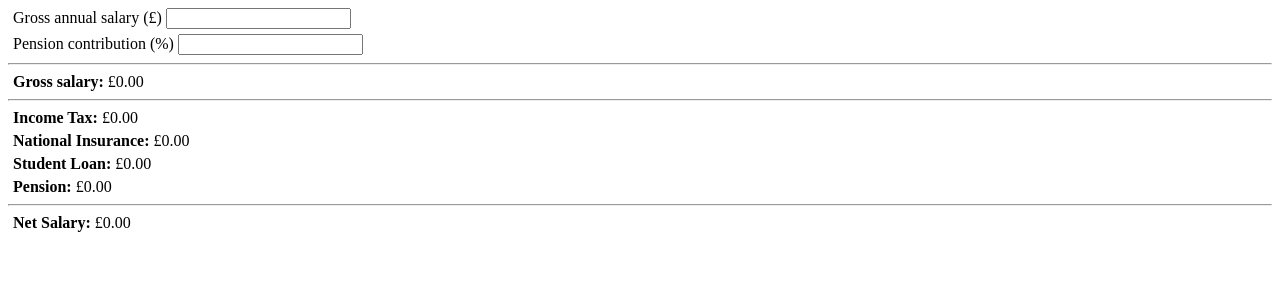
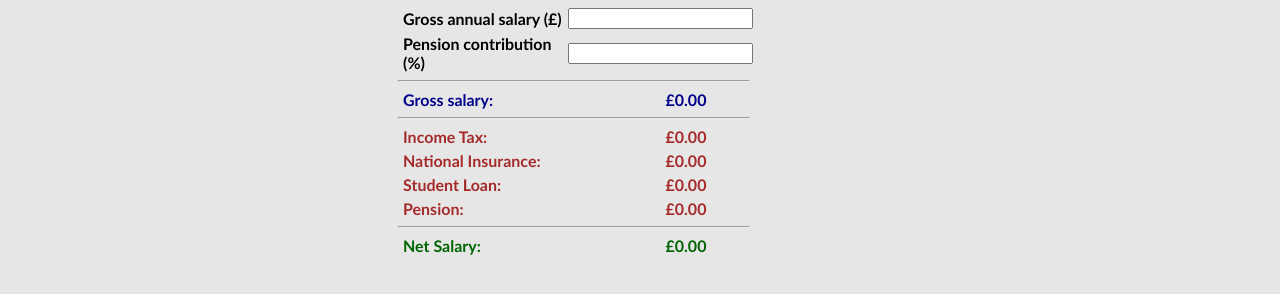
Before and after one commit to r-gilchrist/salary-calculator-typescript, a website with bundled scripts: page index.html in a window 1280 px wide. Built offline with nearby package versions, Linux system fonts and the light colour scheme.

Commit message:
Made it look a bit nicer.

```diff
--- a/index.html
+++ b/index.html
@@ -17,30 +17,30 @@
       <input class="input-value" type="text" id="pension-input" />
     </div>
     <hr>
-      <div class="output-field">
+      <div class="output-blue">
         <p class="output-text"><b>Gross salary:</b></p>
         <p class="output-value" id="gross-output">£0.00</p>
       </div>
       <hr>
-      <div class="output-field">
-        <p class="output-text"><b>Income Tax:</b></p>
+      <div class="output-orange">
+        <p class="output-text">Income Tax:</b></p>
         <p class="output-value" id="tax-output">£0.00</p>
       </div>
-      <div class="output-field">
-        <p class="output-text"><b>National Insurance:</b></p>
+      <div class="output-orange">
+        <p class="output-text">National Insurance:</p>
         <p class="output-value" id="NI-output">£0.00</p>
       </div>
-      <div class="output-field">
-        <p class="output-text"><b>Student Loan:</b></p>
+      <div class="output-orange">
+        <p class="output-text">Student Loan:</p>
         <p class="output-value" id="student-output">£0.00</p>
       </div>
-      <div class="output-field">
-        <p class="output-text"><b>Pension:</b></p>
+      <div class="output-orange">
+        <p class="output-text">Pension:</p>
         <p class="output-value" id="pension-output">£0.00</p>
       </div>
       <hr>
-      <div class="output-field">
-        <p class="output-text"><b>Net Salary:</b></p>
+      <div class="output-green">
+        <p class="output-text">Net Salary:</p>
         <p class="output-value" id="net-output">£0.00</p>
       </div>
     <script src="dist/main.js" type="module"></script>
--- a/styles/styles.css
+++ b/styles/styles.css
@@ -1,8 +1,47 @@
-.input-text, .output-text, .output-value {
-    display: inline-block;
-    margin: 0;
+html {
+  background-color: rgb(230, 230, 230);
+  font-family: calibri;
+  font-weight: bold;
+  max-width: 500px;
+  margin: auto;
 }
 
-.input-field, .output-field {
-    margin: 5px;
+hr {
+  width: 350px;
+  margin-left: 0;
 }
+
+.input-text,
+.output-text {
+  display: inline-block;
+  margin: 0;
+}
+
+.input-field,
+.output-blue,
+.output-orange,
+.output-green {
+  display: grid;
+  grid-template-columns: 3fr 1fr;
+  margin: 5px;
+  max-width: 350px;
+  align-items: center;
+}
+
+.output-value {
+  display: inline-block;
+  margin: 0;
+  margin-right: 0;
+}
+
+.output-blue {
+  color: darkblue;
+}
+
+.output-orange {
+  color: brown;
+}
+
+.output-green {
+  color: darkgreen;
+}
```
